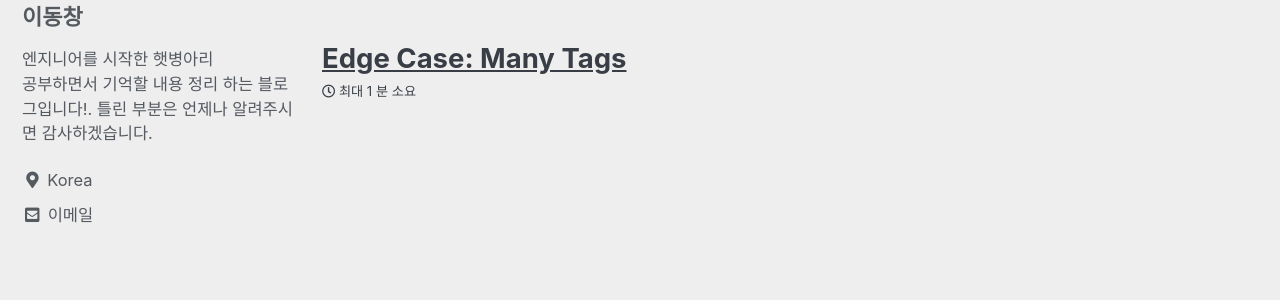
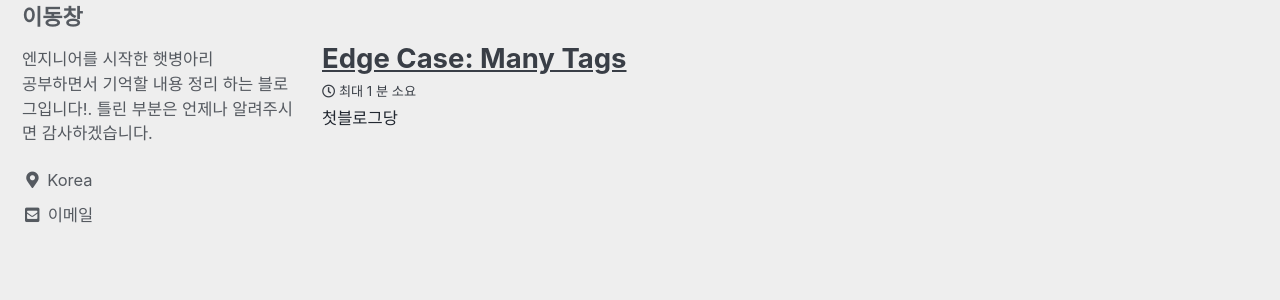
Before and after one commit to vista8530/vista8530.github.io, a Jekyll site: the page built from index.html, in a window 1280 px wide. Shown: the part 194-494 px from the top of the page. Built offline with Jekyll 4.4.1, drawn with Linux system fonts in a browser that asks for light colours; cached includes are drawn as plain includes; the list of posts is cut into pages by our own code.

Commit message:
Update 2021-10-05-first.md

```diff
--- a/_posts/2021-10-05-first.md
+++ b/_posts/2021-10-05-first.md
@@ -1,6 +1,8 @@
 ---
+layout: post
 title: "Edge Case: Many Tags"
-layout: single
 categories:
   - Edge Case
 ---
+
+# 첫블로그당
```
